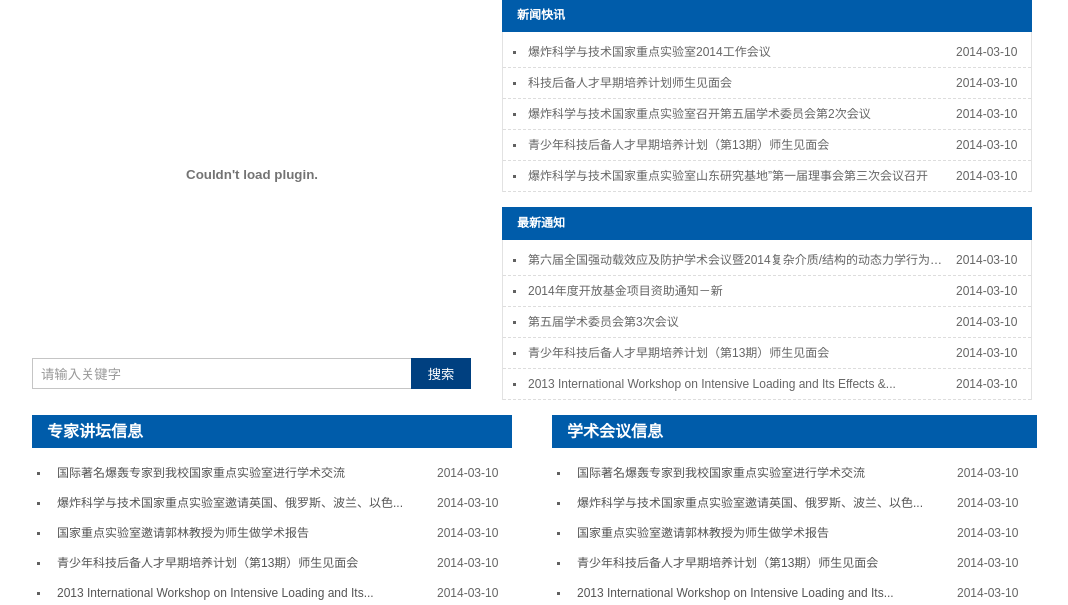
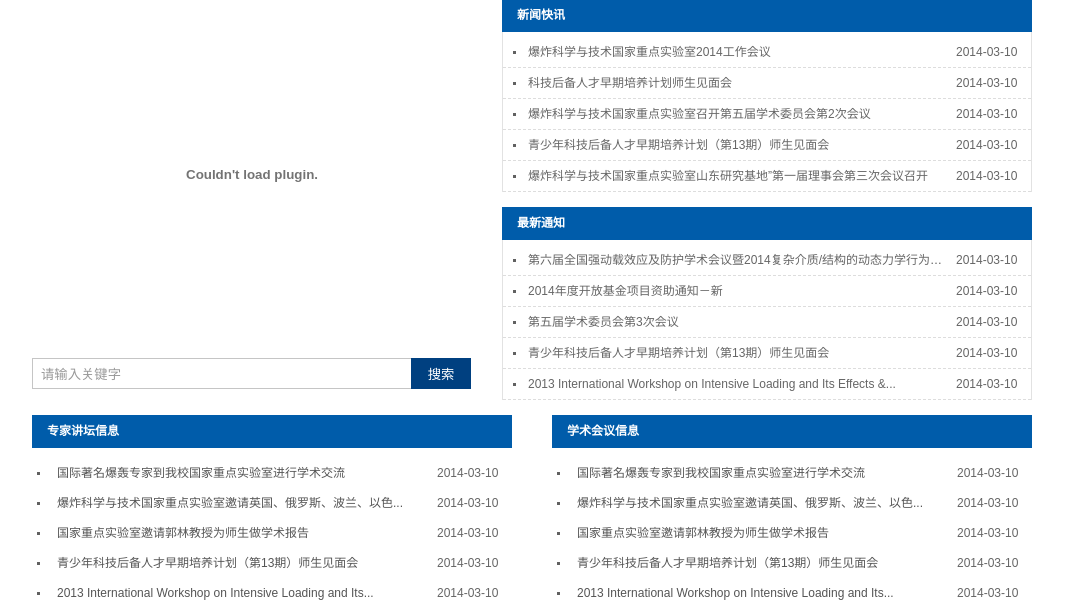
Before and after one commit to lizzyphy/lab_baozha, a CodeIgniter app: page / in a window 1280 px wide. Shown: the part 501-1106 px from the top of the page, without its empty margins (108-1176 px from the left). Run offline with CodeIgniter, Linux system fonts and the light colour scheme.

Commit message:
修改title的小问题

```diff
--- a/application/views/homecontent.php
+++ b/application/views/homecontent.php
@@ -96,7 +96,7 @@
 	<!--	<img width="1000" height="210" src="<?php echo base_url('static/img/11.jpg'); ?>" />-->
 	<div class="left1">
 		<div class="title">
-			<span style="font-family: Microsoft YaHei; font-size: 16px;">专家讲坛信息</span>
+			<span>专家讲坛信息</span>
 		</div>
 		<ul>
 			<li><span  class="left_span"><a href="www.baidu.com" title="国际著名爆轰专家到我校国家重点实验室进行学术交流 ">国际著名爆轰专家到我校国家重点实验室进行学术交流 </a></span>
@@ -122,7 +122,7 @@
 
 	<div class="left1" id="right1">
 		<div class="title">
-			<span class="right1" style="font-family: Microsoft YaHei; font-size: 16px;">学术会议信息</span>
+			<span class="right1">学术会议信息</span>
 		</div>
 		<ul>
 			<li><span class="left_span"><a href="www.baidu.com" title="国际著名爆轰专家到我校国家重点实验室进行学术交流 ">国际著名爆轰专家到我校国家重点实验室进行学术交流 </a></span>
--- a/static/css/css.css
+++ b/static/css/css.css
@@ -77,9 +77,6 @@ a:hover {
 	width:480px;
 	line-height:30px;
 	font-size:12px;
-}
-.left1 .title{
-	width: 470px;
 }
 #right1{
 	padding-left:40px;
```
